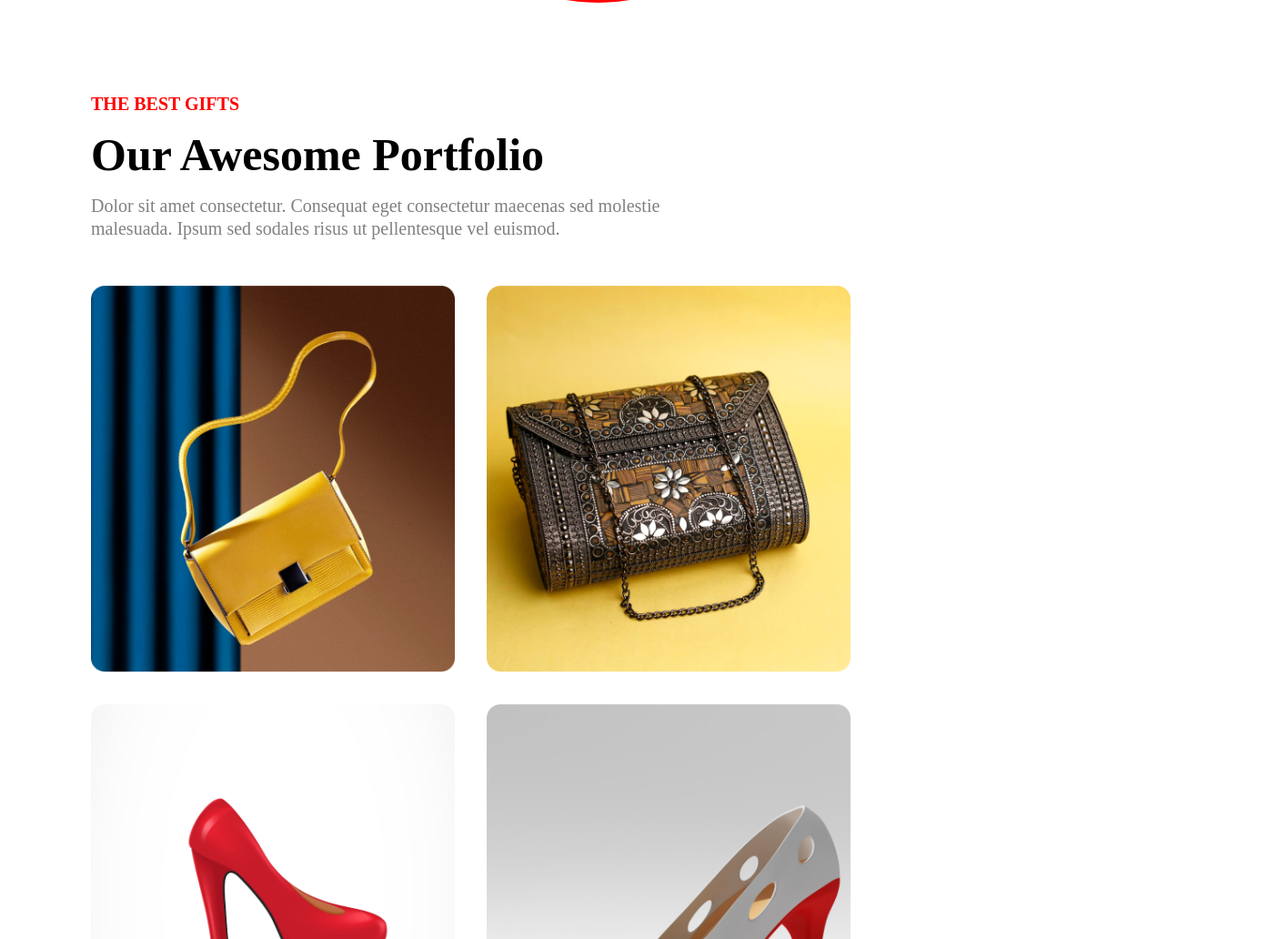
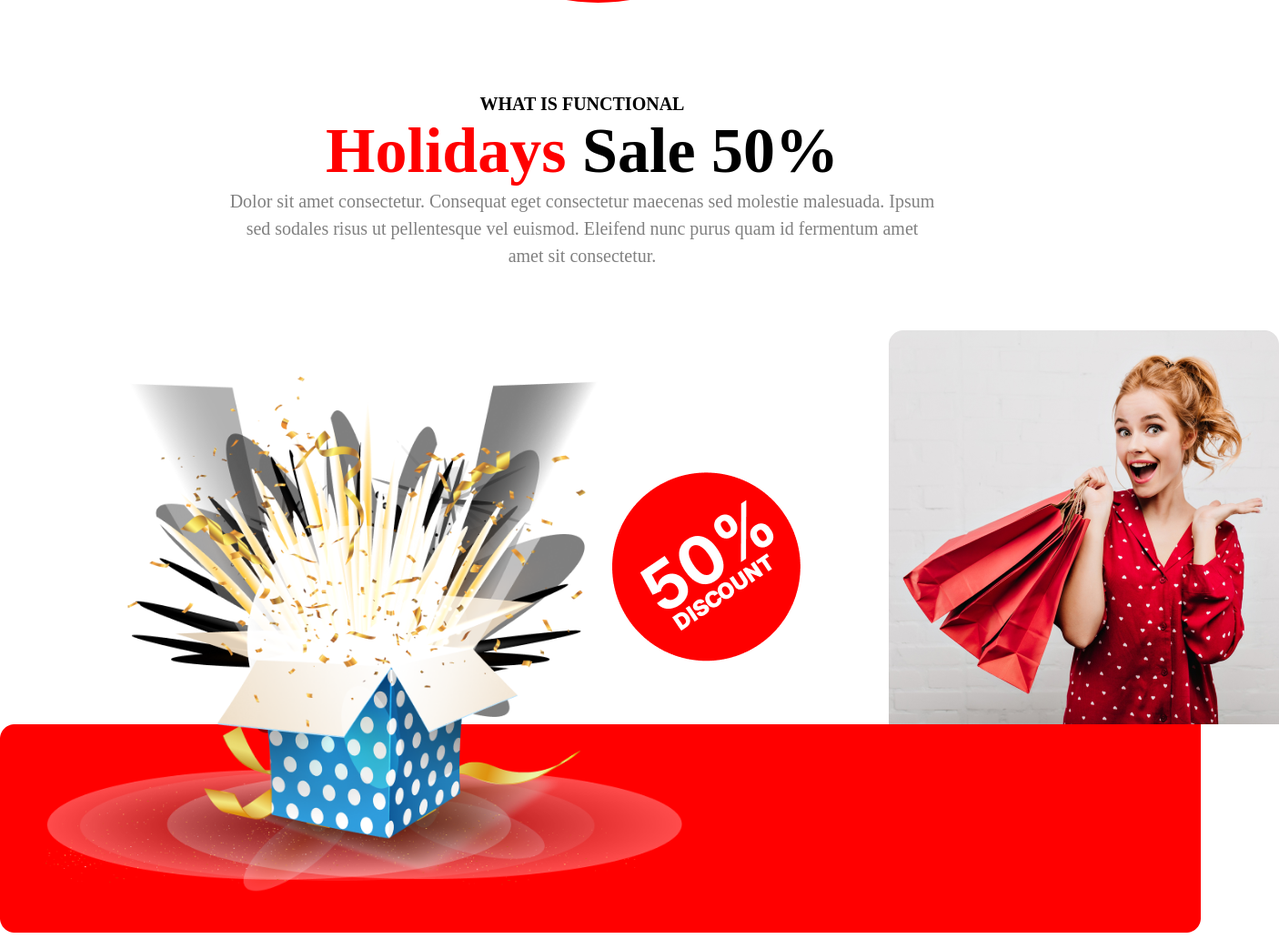
Before and after one commit to fariha-richi/Module-6_Assignment-1, a plain HTML site: page index.html in a window 1280 px wide. Shown: the part 3481-4513 px from the top of the page at 91% size, 1406 px wide, since content can reach past the window. Drawn offline with Linux system fonts and the light colour scheme.

Commit message:
holidays sale section created

```diff
--- a/index.html
+++ b/index.html
@@ -1,27 +1,42 @@
 <!DOCTYPE html>
 <html lang="en">
+
 <head>
     <meta charset="UTF-8">
     <meta name="viewport" content="width=device-width, initial-scale=1.0">
+
+    <!--This is fav icon in title-->
+    <link rel="icon" href="images/new-year-icon.png" type="image/x-icon">
     <title>Happy New Year</title>
+
+    <!--This is CSS file-->
     <link rel="stylesheet" href="styles/styles.css">
+
     <!-- font awesome link -->
     <link rel="preconnect" href="https://fonts.googleapis.com">
     <link rel="preconnect" href="https://fonts.gstatic.com" crossorigin>
-     <link href="https://fonts.googleapis.com/css2?family=Merriweather:ital,wght@0,400;0,700;1,400&display=swap" rel="stylesheet">
+    <link href="https://fonts.googleapis.com/css2?family=Merriweather:ital,wght@0,400;0,700;1,400&display=swap"
+        rel="stylesheet">
 </head>
+
 <body>
     <header>
+
+        <!--This is banner sectin in header-->
         <section class="banner">
             <h4>Happy New Year</h4>
             <h1>New Year Party Celebration</h1>
         </section>
+
+        <!--This is sale  section in header-->
         <section class="sale">
             <h1> 65% OFF</h1>
             <p>OUR HOLIDAY DEALS ARE BETTER</p>
             <h3>ALL CATEGORIES</h3>
-            <img src="images/New Year Photo.png" alt="New Year banner image">
+            <img src="images/New Year Photo.png" alt="New Year image">
         </section>
+
+        <!--this is welcome section in header-->
         <section class="welcome">
             <div class="welcome-content">
                 <h1>Welcome to midnight party</h1>
@@ -35,6 +50,8 @@
         </section>
     </header>
     <main>
+
+        <!--This is party schedule section in main-->
         <section class="party">
             <div class="party-schedule">
                 <h3> <span>Place:</span> New Park Hotel</h3>
@@ -43,6 +60,8 @@
             </div>
             <button class="btn-primary">JOIN NOW</button>
         </section>
+
+        <!--This is new year wishing section in main-->
         <section class="offer">
             <div class="new-offer">
                 <h5>NEW BEST OFFER</h5>
@@ -59,6 +78,33 @@
                 <img src="/images/Group 96.png" alt="New Year wishing img">
             </div>
         </section>
+
+        <!--This is holidays sale section in main-->
+        <section class="holiday">
+            <div class="holiday-content">
+                <h5>WHAT IS FUNCTIONAL</h5>
+                <h1> <span>Holidays</span> Sale 50%</h1>
+                <p>Dolor sit amet consectetur. Consequat eget consectetur maecenas sed
+                    molestie malesuada. Ipsum sed sodales risus ut pellentesque vel euismod. Eleifend nunc purus quam id
+                    fermentum amet amet sit consectetur.</p>
+            </div>
+            <div class="holiday-img">
+                <div class="img-girl">
+                    <img class="img-1" src="/images/Rectangle 1.png" alt="Holiday girl img">
+                </div>
+                <div class="img-discount">
+                    <img class="img-2" src="/images/Group 44.png" alt="Discount img">
+                </div>
+                <div class="img-box">
+                    <img class="img-3" src="/images/Group 75.png" alt="Mystery box img">
+                </div>
+                <div class="img-line">
+                    <img src="/images/Rectangle 2.png" alt="Red bold line img">
+                </div>
+            </div>
+        </section>
+
+        <!--This is portfolio section in main-->
         <section class="portfolio">
             <h5>THE BEST GIFTS</h5>
             <h1>Our Awesome Portfolio</h1>
@@ -73,6 +119,8 @@
                 <img src="images/Rectangle 8.png" alt="Bengles img">
             </div>
         </section>
+
+        <!--This is subscribe section in main-->
         <section class="subscribe">
             <img src="images/Group 61.png" alt="Email img">
             <h1>Subscribe Newsletter</h1>
@@ -84,6 +132,8 @@
             </div>
         </section>
     </main>
+
+    <!--This is footer section-->
     <footer class="footer">
         <div class="address">
             <div>
@@ -115,4 +165,5 @@
         </div>
     </footer>
 </body>
+
 </html>
--- a/styles/styles.css
+++ b/styles/styles.css
@@ -1,4 +1,4 @@
-*{
+* {
     margin: 0px;
     padding: 0px;
 }
@@ -10,7 +10,7 @@
     font-style: normal;
 }
 
-.btn-primary{
+.btn-primary {
     background-color: red;
     color: white;
     padding: 15px 25px;
@@ -22,145 +22,277 @@
 }
 
 /*Header starts here*/
-header{
+header {
     width: 85%;
     margin: 20px auto;
 }
 
 /*Banner section of header starts*/
-.banner{
+.banner {
     background-image: url('../images/Banner-Image.png');
     background-repeat: no-repeat;
     height: 600px;
     width: 1280px;
     background-position: center;
-    color:aliceblue;
+    color: aliceblue;
     text-align: center;
     box-shadow: inset 0 0 0 2000px rgba(0, 0, 0, 0.4);
     border-radius: 15px;
 }
-.banner h4{
+
+.banner h4 {
     padding: 180px 180px 10px;
-    font-size:30px;
+    font-size: 30px;
     color: white;
 }
-.banner h1{
-    padding:10px 350px 200px;
+
+.banner h1 {
+    padding: 10px 350px 200px;
     font-size: 60px;
     color: white;
 }
 
 /*Sale section of header starts*/
-.sale{
+.sale {
     text-align: center;
     margin: 120px 0px 0px;
 }
-.sale h1{
+
+.sale h1 {
     font-size: 70px;
     color: red;
     padding: 0px 0px 20px;
 }
-.sale p{
+
+.sale p {
     font-size: 16px;
     color: red;
     padding: 0px 0px 10px;
 }
-.sale h3{
+
+.sale h3 {
     font-size: 30px;
     padding: 0px 0px 20px;
 }
-.sale img{
+
+.sale img {
     width: 700px;
 }
 
 /*Welcome section of header starts*/
-.welcome{
+.welcome {
     height: 81vh;
     display: flex;
-    justify-content:space-evenly;
+    justify-content: space-evenly;
     align-items: center;
     margin-top: 100px;
     background-image: url('../images/Vectorrr.png');
     box-shadow: inset 0 0 0 2000px rgba(0, 0, 0, 0.6);
     border-radius: 15px;
 }
-.welcome-content{
-    padding:0px 100px;
+
+.welcome-content {
+    padding: 0px 100px;
 }
-.welcome-content h1{
+
+.welcome-content h1 {
     font-size: 80px;
     color: white;
     padding: 0px 0px 20px;
 }
-.welcome-content p{
+
+.welcome-content p {
     font-size: 20px;
     color: rgb(226, 220, 220);
     line-height: 30px;
     padding: 0px 0px 50px;
 }
-.welcome-img img{
+
+.welcome-img img {
     width: 280px;
     margin: 0px 130px 0px 0px;
 }
 
 /*Main starts here*/
 /*Party section of main starts*/
-.party{
+.party {
     height: 80vh;
     margin: 100px;
     text-align: center;
-    background: linear-gradient(90deg, rgba(240,200,200,1) 0%, rgba(248,248,248,1) 100%);
+    background: linear-gradient(90deg, rgba(240, 200, 200, 1) 0%, rgba(248, 248, 248, 1) 100%);
     border-radius: 15px;
 }
- .party-schedule{
+
+.party-schedule {
     padding: 120px 0px 0px;
 }
- .party-schedule h3{
+
+.party-schedule h3 {
     padding: 0px 50px 30px;
     font-size: 40px;
 }
- .party-schedule h3 span{
+
+.party-schedule h3 span {
     color: red;
 }
 
+/*Wishing section of main starts*/
+.offer {
+    margin: 50px 0px 0px;
+    padding: 50px 100px 0px;
+    display: flex;
+    gap: 80px;
+    justify-content: space-evenly;
+
+}
+
+.new-offer {
+    width: 60%;
+    padding: 100px 0px 0px;
+}
+
+.new-offer h5 {
+    font-size: 16px;
+    color: red;
+}
+
+.new-offer h1 {
+    font-size: 50px;
+}
+
+.new-offer p {
+    color: gray;
+    font-size: 20px;
+    line-height: 25px;
+    padding: 0px 100px 0px 0px;
+}
+
+.wishing-img {
+    border: 15px red solid;
+    border-radius: 50%;
+    padding: 30px;
+}
+
+.wishing-content h1 {
+    font-size: 50px;
+    color: red;
+    padding: 100px 50px 0px;
+}
+
+.wishing-content p {
+    color: gray;
+    font-size: 20px;
+    line-height: 25px;
+}
+
+/*Holidays sale section of main starts*/
+.holiday {
+    margin-: 120px 0px 0px;
+    text-align: center;
+}
+
+.holiday-content h5 {
+    font-size: 20px;
+    padding: 100px 0px 0px;
+}
+
+.holiday-content h1 {
+    font-size: 70px;
+}
+
+.holiday-content span {
+    color: red;
+}
+
+.holiday-content p {
+    font-size: 20px;
+    color: gray;
+    line-height: 30px;
+    margin: auto 250px;
+}
+
+.holiday-img {
+    margin: 500px 0px 0px;
+}
+
+.img-girl {
+    margin-top: 50px;
+    position: relative;
+}
+
+.img-1 {
+    position: absolute;
+    bottom: 0px;
+    right: 0px;
+    left: 977px;
+}
+
+.img-discount {
+    position: relative;
+}
+
+.img-2 {
+    position: absolute;
+    bottom: 20px;
+    right: 350px;
+}
+
+.img-box {
+    position: relative;
+    top: 200px;
+}
+
+.img-3 {
+    width: 700px;
+    position: absolute;
+    left: 50px;
+    bottom: 0px;
+}
+
 /*Portfolio section of main starts*/
-.portfolio{
+.portfolio {
     margin: 100px;
 }
-.portfolio h5{
+
+.portfolio h5 {
     font-size: 20px;
     color: red;
     padding: 0px 0px 15px;
 }
-.portfolio h1{
+
+.portfolio h1 {
     font-size: 50px;
     padding: 0px 0px 15px;
 }
-.portfolio p{
+
+.portfolio p {
     font-size: 20px;
     line-height: 25px;
     margin: 0px 450px 0px 0px;
     padding: 0px 0px 50px;
     color: gray;
 }
-.portfolio-img{
+
+.portfolio-img {
     display: flex;
     flex-flow: wrap;
     gap: 35px;
 }
-.portfolio-img img{
+
+.portfolio-img img {
     width: 400px;
 }
-.portfolio-img img:hover{
+
+.portfolio-img img:hover {
     width: 400px;
     opacity: 0.8;
     transition: all 0.8s;
-    transform:scale(1.01);
+    transform: scale(1.01);
     cursor: pointer;
 }
 
 /*Subscribe section of main starts*/
-.subscribe{
+.subscribe {
     height: 70vh;
     margin: 100px 100px 0px;
     background-color: rgb(255, 242, 242);
@@ -168,26 +300,31 @@ border-radius: 15px;
     border-radius: 15px;
     padding: 100px 50px 0px;
 }
-.subscribe h1{
+
+.subscribe h1 {
     font-size: 50px;
 }
-.subscribe p{
+
+.subscribe p {
     font-size: 20px;
     color: gray;
     line-height: 30px;
     margin: auto 230px;
 }
-.input{
-    margin-top:30px ;
+
+.input {
+    margin-top: 30px;
 }
-.input1{
+
+.input1 {
     border: none;
     padding: 20px 30px;
     outline: none;
     border-radius: 20px 0 0 20px;
     letter-spacing: 1px;
 }
-.input2{
+
+.input2 {
     border: none;
     padding: 16px 30px;
     border-radius: 0 20px 20px 0;
@@ -195,88 +332,56 @@ border-radius: 15px;
     color: white;
     font-size: 20px;
 }
-/*Wishing section of main starts*/
-.offer{
-    margin: 50px 0px 0px;
-    padding: 50px 100px 0px;
-    display: flex;
-    gap: 80px;
-    justify-content:space-evenly;
-
-  }
-  .new-offer{
-    width: 60%;
-    padding: 100px 0px 0px;
-  }
-  .new-offer h5{
-    font-size: 16px;
-    color: red;
-  }
-  .new-offer h1{
-    font-size: 50px;
-  }
-  .new-offer p{
-    color: gray;
-    font-size: 20px;
-    line-height: 25px;
-    padding: 0px 100px 0px 0px;
-  }
-  .wishing-img{
-    border: 15px red solid;
-    border-radius: 50%;
-    padding: 30px;
-  }
-  .wishing-content h1{
-    font-size: 50px;
-    color: red;
-    padding: 100px 50px 0px;
-  }
- .wishing-content p{
-    color: gray;
-    font-size: 20px;
-    line-height: 25px;
- }
 
 /*Footer starts here*/
-.footer{
+.footer {
     height: 60vh;
     background-color: rgb(2, 2, 29);
     margin: 100px 0px 0px;
     padding: 100px 50px 0px;
 }
-.footer hr{
+
+.footer hr {
     width: 75%;
     border: 1px solid rgb(51, 51, 51);
     margin: 0px 180px 0px;
 }
-.address{
+
+.address {
     display: flex;
     justify-content: space-around;
     color: white;
 }
-.address address{
+
+.address address {
     line-height: 35px;
     font-size: 20px;
     font-weight: bold;
 }
-.phone , .website{
+
+.phone,
+.website {
     display: flex;
     gap: 20px;
     padding: 10px 0px;
 }
-.social-icon{
+
+.social-icon {
     text-align: center;
     margin: 40px auto;
 }
-.social-icon img{
+
+.social-icon img {
     margin-left: 15px;
 }
-.copyright{
+
+.copyright {
     display: flex;
     justify-content: space-around;
     color: white;
     padding: 50px 0px;
 }
-.copyright h6{
+
+.copyright h6 {
     font-size: 20px;
 }
```
Also changed, not shown: images/new-year-icon.png (added). Lines whose indentation alone changed are shown as unchanged.
